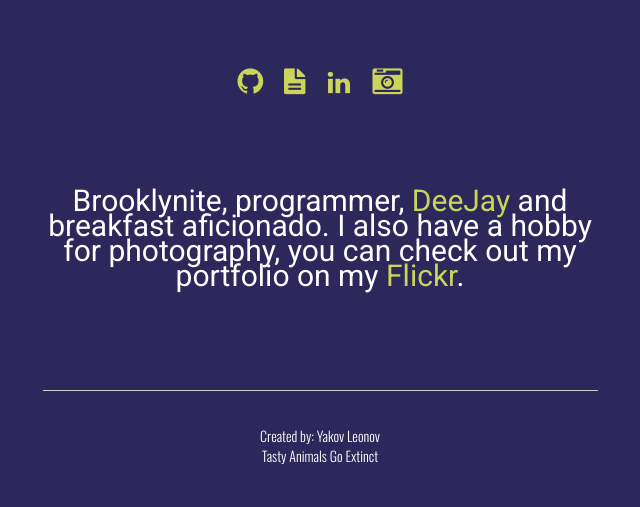
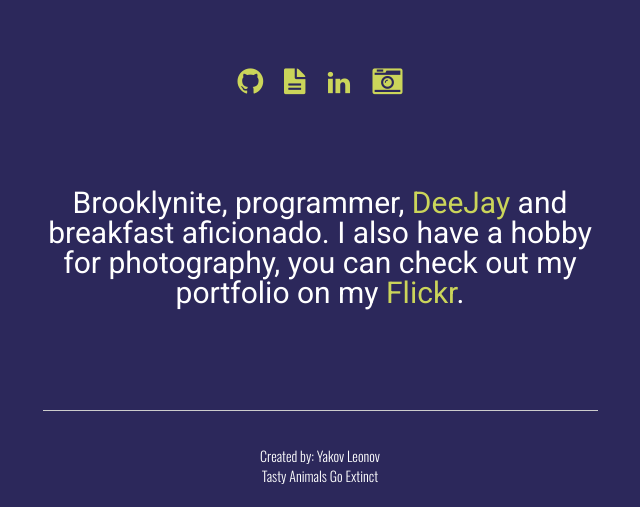
Before and after one commit to bruute/my-first-website, a Django app: page / in a window 1280 px wide. Shown: the part 294-801 px from the top of the page, without its empty margins (320-960 px from the left). Before the commit the page ends 758 px from the top, so only its background shows below. Run offline with Django 3.2, Linux system fonts and the light colour scheme; data that the repository does not hold is empty; some libraries are stand-ins or nearby versions.

Commit message:
something 2

```diff
--- a/static/css/main.css
+++ b/static/css/main.css
@@ -45,7 +45,7 @@ h10{
 /* Paragraph & Typographic */
 
 p {
-    line-height: 25px;
+    line-height: 30px;
     margin-bottom: 25px;
 
 }
```
Also changed, not shown: 1 other file.
